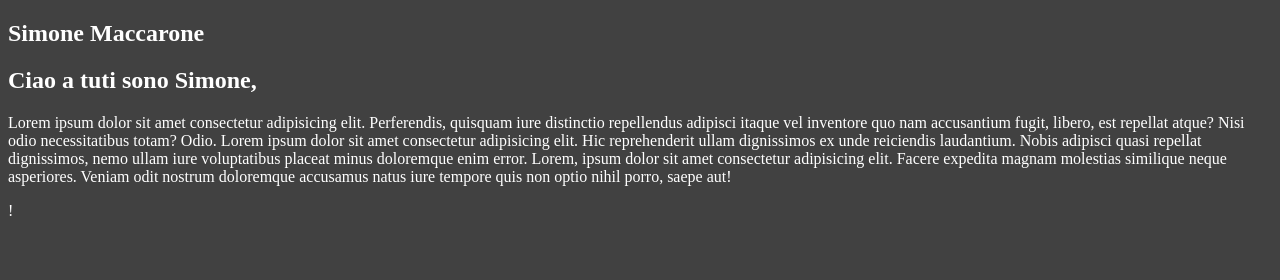
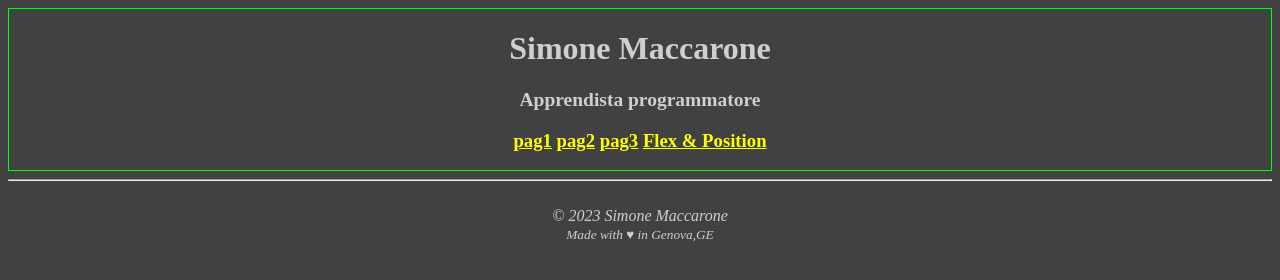
Before and after one commit to SimoneMaccaarone/chi_sono_io, a plain HTML site: page index.html in a window 1280 px wide. Drawn offline with Linux system fonts and the light colour scheme.

Commit message:
piccolo flex

```diff
--- a/index.html
+++ b/index.html
@@ -9,30 +9,47 @@
     <link rel="stylesheet" href="style.css">
 </head>
 
+
 <body>
-    <section>
-        <div class="HOME">
+<!---------------------------      HEADER      ----------------------------------------->
 
-            <h1>Simone Maccarone
-                <h2> Ciao a tuti sono Simone,</h2>
+    <header>
+        <div class="title-header">
+            <h1><b>Simone Maccarone</b></h1>
+        </div>
+            <div class="subtitle-header">
+                <h2>Apprendista programmatore</h2>
+            </div>
+        <nav class="nav-header">
+            <h3 class="nav-pag">
+            <a href="./pag1.html">pag1</a>
+            <a href="./pag2.html">pag2</a>
+            <a href="./pag3.html">pag3</a>
+            <a href="./flex.html">Flex & Position</a>
+            </h3>
+        </nav>
+    </header>
+<!----------------------------     MAIN       ----------------------------------------->
 
-                <p>Lorem ipsum dolor sit amet consectetur adipisicing elit. Perferendis, quisquam iure distinctio
-                    repellendus adipisci itaque vel inventore quo nam accusantium fugit, libero, est repellat atque?
-                    Nisi odio necessitatibus totam? Odio.
-                    Lorem ipsum dolor sit amet consectetur adipisicing elit. Hic reprehenderit ullam dignissimos ex unde
-                    reiciendis laudantium. Nobis adipisci quasi repellat dignissimos, nemo ullam iure voluptatibus
-                    placeat minus doloremque enim error.
-                    Lorem, ipsum dolor sit amet consectetur adipisicing elit. Facere expedita magnam molestias similique
-                    neque asperiores. Veniam odit nostrum doloremque accusamus natus iure tempore quis non optio nihil
-                    porro, saepe aut!
-                </p>
+    <main>
+        <section>
 
-            </h1>
-        </div>
 
-    </section>
-</body>
+        </section>
+    </main>
 
+<!----------------------------     FOOTER       ---------------------------------->
+    <footer class="sfondo">
+        <hr> <br>
+        <cite>
+
+            © 2023 Simone Maccarone <br>
+            <small>
+                Made with ♥ in Genova,GE <br>
+                <!-- uses <a href="https://simplecss.org/" target="_blank" rel="noopener noreferrer">Simple CSS</a> -->
+                <!-- by <a href="http://kevq.uk/" target="_blank" rel="noopener noreferrer">Kev Quirk</a> <br> -->
+            </small>
+        </cite>
+    </footer>
+    </body>
 </html>
-
-!
--- a/style.css
+++ b/style.css
@@ -1,5 +1,35 @@
 body{
     background-color: rgb(65, 65, 65);
-    color: white;
-    text-align: ;
+    color: rgb(207, 207, 207);
+    text-align:center ;
 }
+a{
+    color: yellow;
+}
+header{
+    border:1px solid lime ;
+    /* position: fixed; */
+    align-items: center;
+    flex-direction: column;
+    justify-content: center;
+}
+.subtitle-header{
+    font-size: small;
+}
+/* .title-header{
+    border:1px solid lime ;
+    align-items: center;
+
+}
+
+.subtitle-header{
+    border: 1px solid lime;
+    align-items: center;
+
+}
+
+.nav-header{
+    border: 1px solid lime;
+    align-items: center;
+
+} */
```
Also changed, not shown: flex.html (added), pag1.html (added), pag2.html (added), pag3.html (added).
